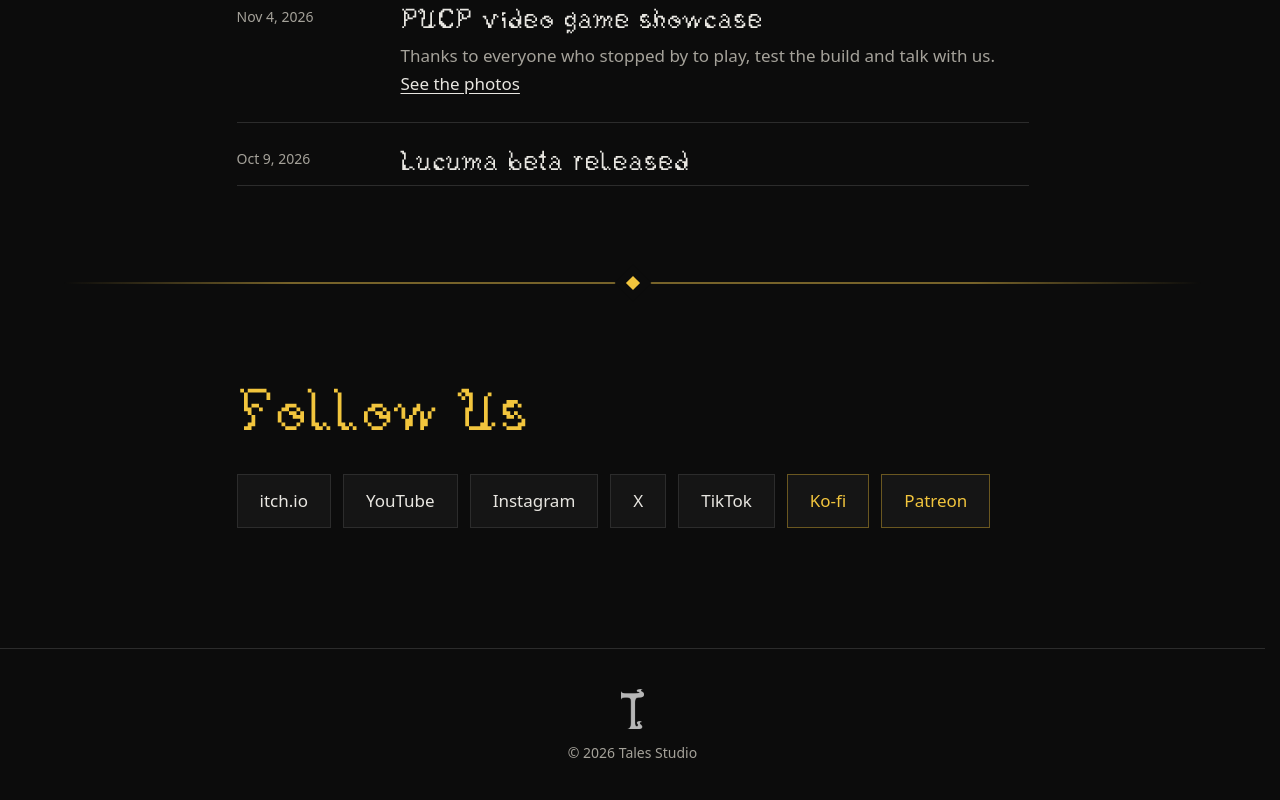
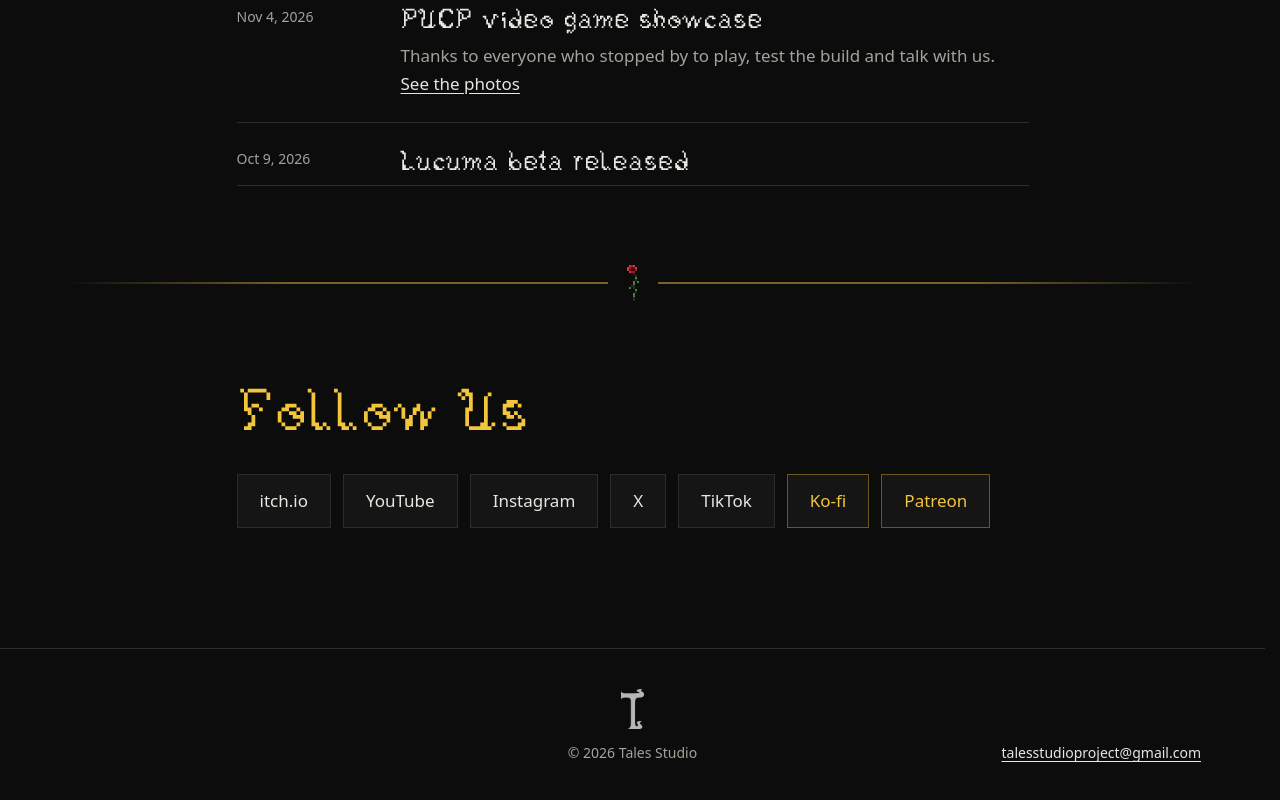
Before and after one commit to talesstudio/talesstudio.github.io, a plain HTML site: page index.html in a window 1280 px wide. Shown: the part 3193-3993 px from the top of the page. Drawn offline with Linux system fonts and the light colour scheme.

Commit message:
Add contact email and poppy separators

```diff
--- a/index.html
+++ b/index.html
@@ -175,8 +175,11 @@
 </main>
 
 <footer>
+<div class="sign">
 <img src="assets/mark.png" width="283" height="480" alt="">
 <p>© 2026 Tales Studio</p>
+</div>
+<p class="contact"><a href="mailto:talesstudioproject@gmail.com">talesstudioproject@gmail.com</a></p>
 </footer>
 
 <dialog class="viewer" aria-label="Full screen image">
--- a/style.css
+++ b/style.css
@@ -461,11 +461,11 @@ html:has(.viewer[open]) {
   position: absolute;
   top: 50%;
   left: 50%;
-  width: 10px;
-  height: 10px;
-  background: var(--sun);
-  box-shadow: 0 0 0 8px var(--ink);
-  transform: translate(-50%, -50%) rotate(45deg);
+  width: 50px;
+  height: 36px;
+  background: var(--ink) url("assets/poppy.png") center / 12px 36px no-repeat;
+  image-rendering: pixelated;
+  transform: translate(-50%, -50%);
 }
 
 .block {
@@ -558,10 +558,10 @@ html:has(.viewer[open]) {
 }
 
 footer {
-  display: flex;
-  flex-direction: column;
-  align-items: center;
-  gap: 12px;
+  display: grid;
+  grid-template-columns: 1fr auto 1fr;
+  align-items: end;
+  gap: 24px;
   margin-top: clamp(64px, 10vw, 120px);
   padding: 40px var(--edge);
   border-top: 1px solid var(--line);
@@ -577,6 +577,27 @@ footer img {
 
 footer p {
   margin: 0;
+}
+
+footer .sign {
+  grid-column: 2;
+  display: flex;
+  flex-direction: column;
+  align-items: center;
+  gap: 12px;
+}
+
+footer .contact {
+  justify-self: end;
+  text-align: right;
+}
+
+footer .contact a {
+  color: var(--text);
+}
+
+footer .contact a:hover {
+  color: var(--sun);
 }
 
 @media (min-width: 861px) {
@@ -633,6 +654,18 @@ footer p {
   .track {
     --shown: 1;
   }
+
+  footer {
+    grid-template-columns: 1fr;
+    justify-items: center;
+  }
+
+  footer .sign,
+  footer .contact {
+    grid-column: 1;
+    justify-self: center;
+    text-align: center;
+  }
 }
 
 @media (max-width: 480px) {
```
Also changed, not shown: assets/poppy.png (added).
